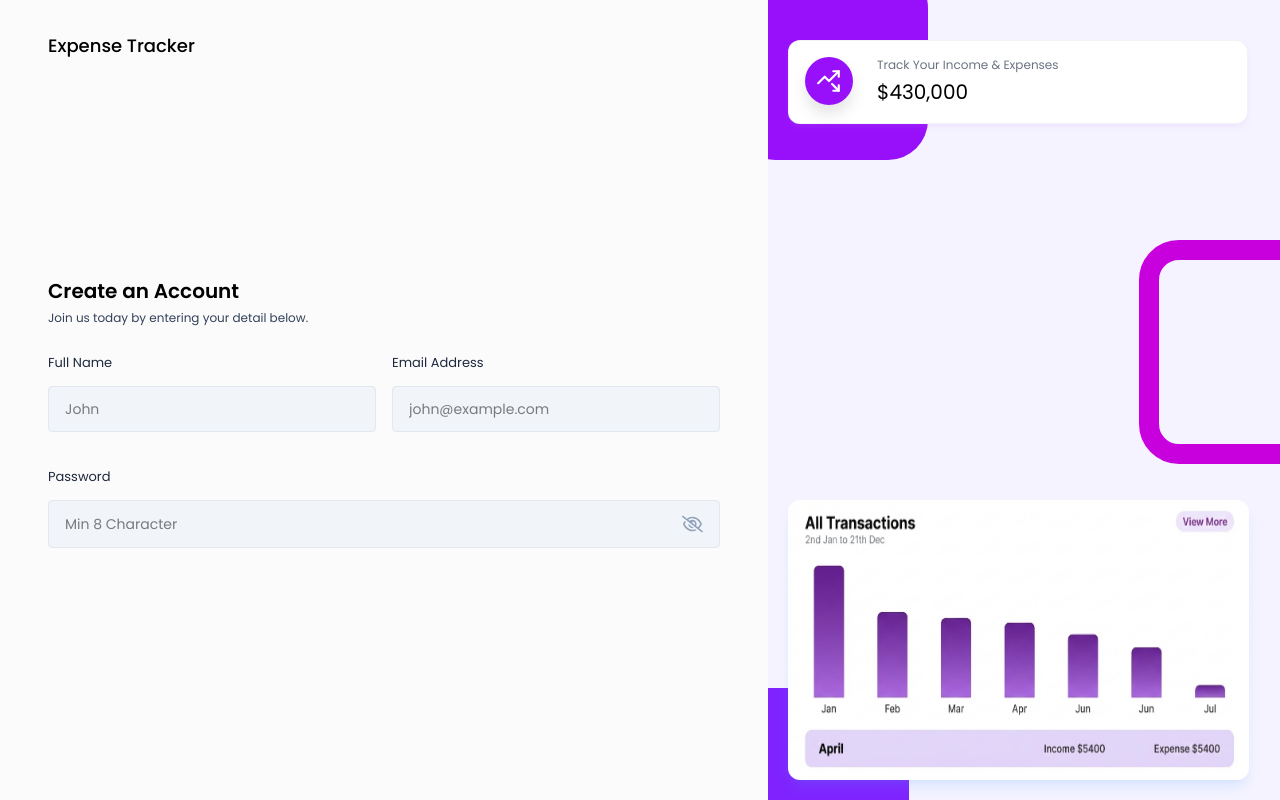
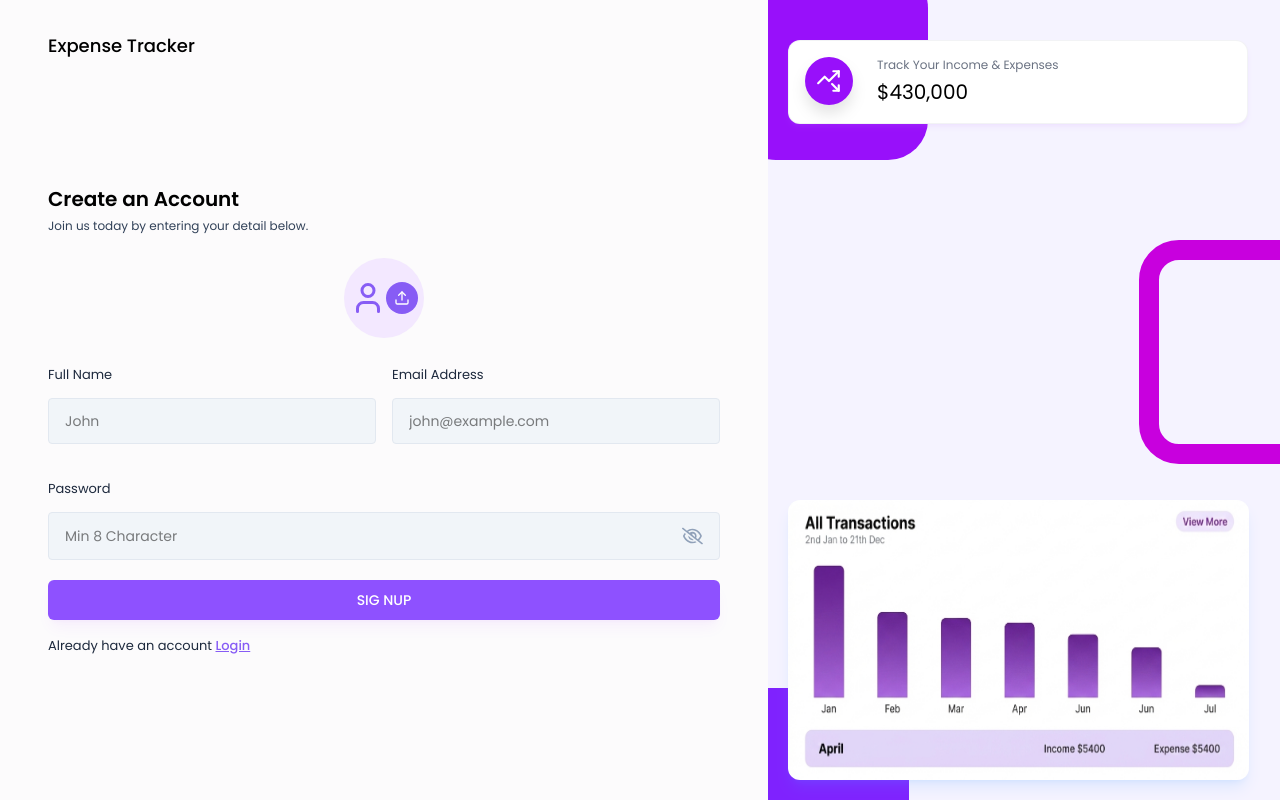
Before and after one commit to Abdisa-Wodajo/expense-tracker-web-app, a React (Vite) app in the folder frontend/expense-tracker-web-application/: page /signup in a window 1280 px wide. Built offline with nearby package versions, Linux system fonts and the light colour scheme.

Commit message:
signup is updated

```diff
--- /dev/null
+++ b/frontend/expense-tracker-web-application/src/components/inputs/ProfilePhotoSelector.jsx
@@ -0,0 +1,72 @@
+import React, { useState, useRef } from 'react';
+import { LuUser, LuUpload, LuTrash } from 'react-icons/lu';
+
+const ProfilePhotoSelector = ({ image, setImage }) => {
+  const inputRef = useRef(null);
+  const [previewUrl, setPreviewUrl] = useState(null);
+
+  const handleImageChange = (event) => {
+    const file = event.target.files[0];
+    if (file) {
+      setImage(file);
+
+      const preview = URL.createObjectURL(file);
+      setPreviewUrl(preview);
+    }
+  };
+
+  const handleRemoveImage = () => {
+    setImage(null);
+    setPreviewUrl(null);
+  };
+
+  const onChooseFile = () => {
+    inputRef.current.click();
+  };
+
+  return (
+    <div className='flex justify-center mb-6'>
+      <input
+        type='file'
+        accept='image/*'
+        ref={inputRef}
+        onChange={handleImageChange}
+        className='hidden'
+      />
+
+      {!image ? (
+       <div className='w-20 h-20 flex items-center justify-center bg-purple-100 rounded-full relative '>
+        <LuUser className='text-4xl text-primary' />
+        <button
+        type='button'
+        className='w-8 h-8 flex items-center justify-center bg-primary text-white rounded-full absolute-bottom-1-right-1 '
+        onClick={onChooseFile}
+        >
+            <LuUpload/>
+        </button>
+
+       </div>
+      ):(
+        <div className=''>
+            <img
+            src={previewUrl}
+            alt='Profile Photo'
+            className=' w-20 h-20 rounded-full object-cover'
+            />
+            <button
+            type='button'
+            className='w-8 h-8 flex items-center justify-center bg-red-500 text-white rounded-full absolute -bottom-1-right-1'
+            onClick={handleRemoveImage}
+            >
+                <LuTrash/>
+            </button>
+            </div>
+      )
+
+
+      }
+    </div>
+  );
+};
+
+export default ProfilePhotoSelector;
--- a/frontend/expense-tracker-web-application/src/pages/Auth/SignUp.jsx
+++ b/frontend/expense-tracker-web-application/src/pages/Auth/SignUp.jsx
@@ -3,6 +3,7 @@
 import { Link, useNavigate } from "react-router-dom";
 import Input from "../../components/inputs/input";
 import {validateEmail} from '../../utils/helper';
+import ProfilePhotoSelector from '../../components/inputs/ProfilePhotoSelector';
 
 const SignUp = () => {
   const [profilePic, setProfilePic] = useState(null);
@@ -16,6 +17,24 @@
   // handle Sign up form submit
   const handleSignUp = (e) => {
     e.preventDefault();
+
+    let profileImageUrl = "";
+
+    if(!fullName){
+      setError("Please enter your name");
+      return;
+    }
+    if(!validateEmail(email)){
+      setError("Please enter a valid email address")
+      return;
+    }
+    if(!password){
+      setError("Please enter the password");
+      return;
+    }
+    setError("");
+
+    //SignUp API call
   };
 
   return (
@@ -28,7 +47,8 @@
 
         <form onSubmit={handleSignUp}>
           {/* If you have ProfilePhotoSelector component */}
-          {/* <ProfilePhotoSelector image={profilePic} setImage={setProfilePic} /> */}
+
+           <ProfilePhotoSelector image={profilePic} setImage={setProfilePic} />
 
           <div className="grid grid-cols-1 md:grid-cols-2 gap-4">
             <Input
@@ -57,6 +77,21 @@
               />
             </div>
           </div>
+
+          {error && (
+                      <p className='text-red-500 text-xs pb-2.5'>{error}</p>
+                    )}
+
+                    <button type='submit' className='btn-primary'>
+                      SIG NUP
+                    </button>
+
+                    <p className='text-[13px] text-slate-800 mt-3'>
+                      Already have an account{" "}
+                      <Link className='font-medium text-primary underline' to='/login'>
+                        Login
+                      </Link>
+                    </p>
         </form>
       </div>
     </AuthLayout>
```
